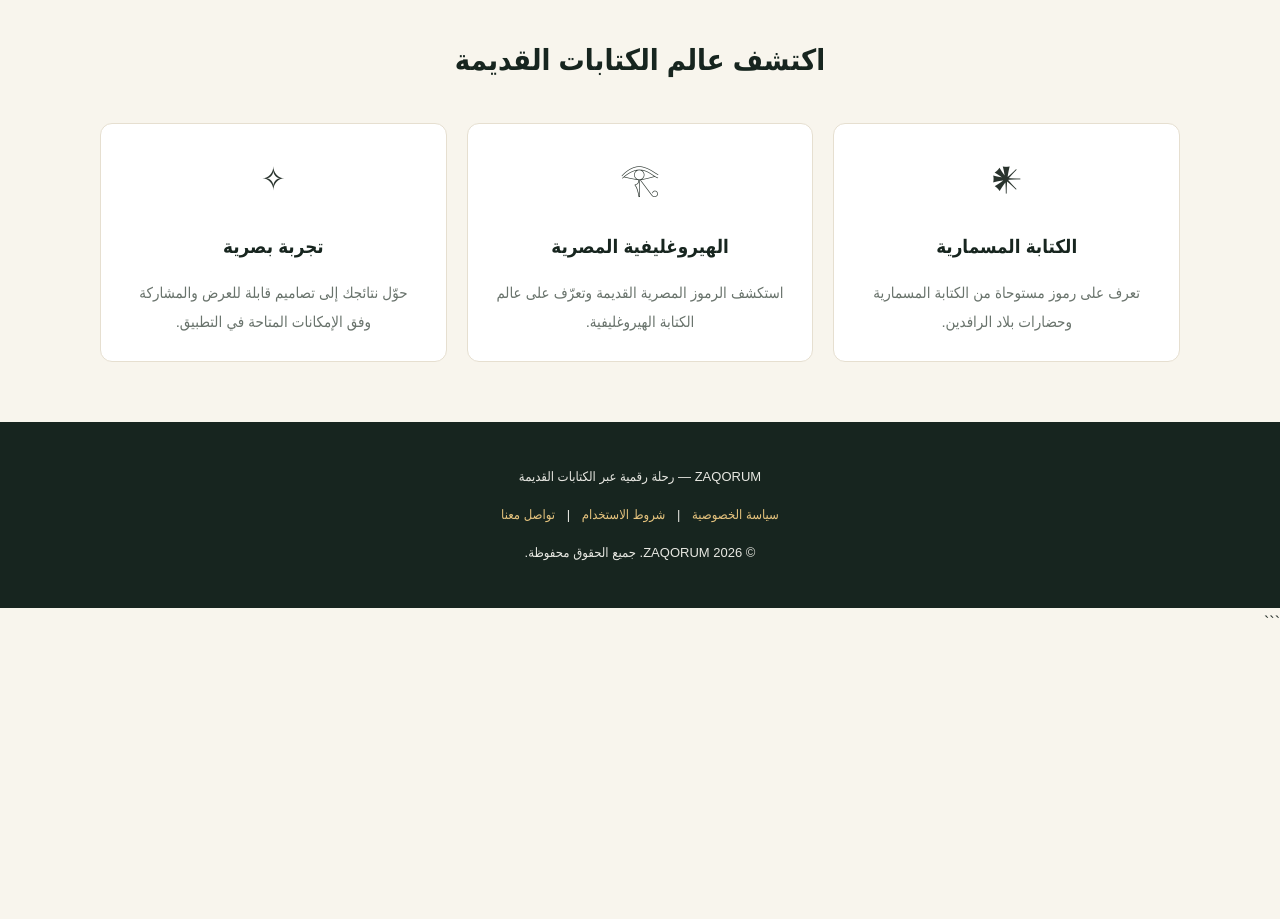
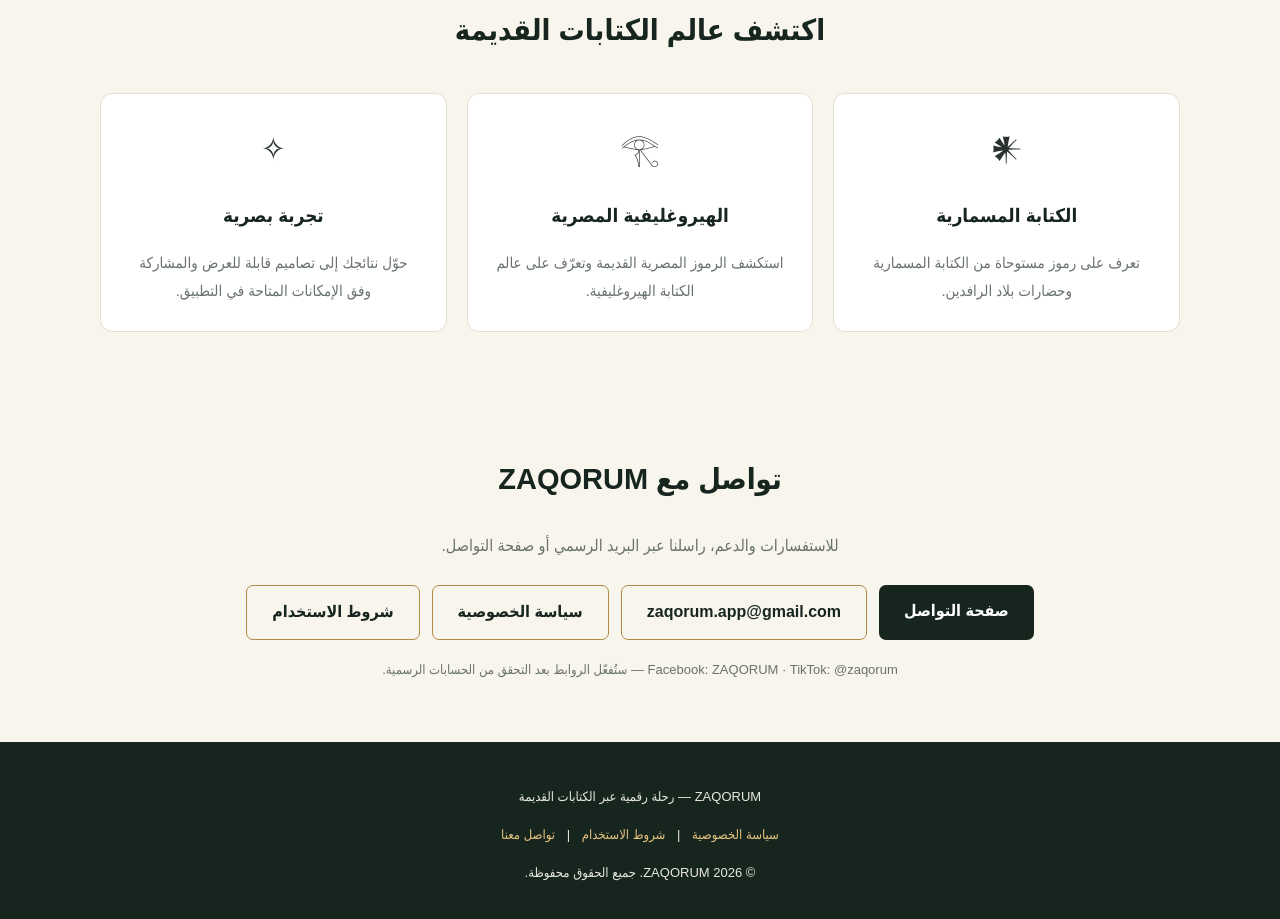
Before and after one commit to hssinasaf/zaqorum-privacy, a plain HTML site: page index.html in a window 1280 px wide. Shown: the part 1031-1950 px from the top of the page. Before the commit the page ends 1670 px from the top, so only its background shows below. Drawn offline with Linux system fonts and the light colour scheme.

Commit message:
Update links and add contact section in index.html

````diff
--- a/index.html
+++ b/index.html
@@ -1,4 +1,3 @@
-```html
 <!DOCTYPE html>
 <html lang="ar" dir="rtl">
 <head>
@@ -257,8 +256,9 @@
         <div class="nav-links">
           <a href="#about">عن التطبيق</a>
           <a href="#features">المميزات</a>
-          <a href="privacy-policy.html">سياسة الخصوصية</a>
-          <a href="terms.html">شروط الاستخدام</a>
+          <a data-site-link="privacy" href="privacy-policy.html">سياسة الخصوصية</a>
+          <a data-site-link="terms" href="terms.html">شروط الاستخدام</a>
+          <a data-site-link="contact" href="contact.html">تواصل معنا</a>
         </div>
       </nav>
     </div>
@@ -284,7 +284,7 @@
             اكتشف ZAQORUM
           </a>
 
-          <a class="button button-secondary" href="privacy-policy.html">
+          <a class="button button-secondary" data-site-link="privacy" href="privacy-policy.html">
             سياسة الخصوصية
           </a>
         </div>
@@ -352,16 +352,17 @@
       </div>
     </section>
 
-  </main>
+  <section class="section" id="contact"><div class="container"><h2>تواصل مع ZAQORUM</h2><p class="intro">للاستفسارات والدعم، راسلنا عبر البريد الرسمي أو صفحة التواصل.</p><div class="buttons" style="margin-top:24px"><a class="button button-primary" data-site-link="contact" href="contact.html">صفحة التواصل</a><a class="button button-secondary" data-site-email href="mailto:zaqorum.app@gmail.com">zaqorum.app@gmail.com</a><a class="button button-secondary" data-site-link="privacy" href="privacy-policy.html">سياسة الخصوصية</a><a class="button button-secondary" data-site-link="terms" href="terms.html">شروط الاستخدام</a></div><p class="intro" style="font-size:13px;margin-top:18px">Facebook: ZAQORUM · TikTok: @zaqorum — ستُفعّل الروابط بعد التحقق من الحسابات الرسمية.</p></div></section>
+</main>
 
   <footer>
     <div class="container">
       <p>ZAQORUM — رحلة رقمية عبر الكتابات القديمة</p>
 
       <p>
-        <a href="privacy-policy.html">سياسة الخصوصية</a>
+        <a data-site-link="privacy" href="privacy-policy.html">سياسة الخصوصية</a>
         |
-        <a href="terms.html">شروط الاستخدام</a>
+        <a data-site-link="terms" href="terms.html">شروط الاستخدام</a>
         |
         <a href="contact.html">تواصل معنا</a>
       </p>
@@ -377,6 +378,6 @@
       new Date().getFullYear();
   </script>
 
+<script src="site-config.js"></script>
 </body>
 </html>
-```
````
